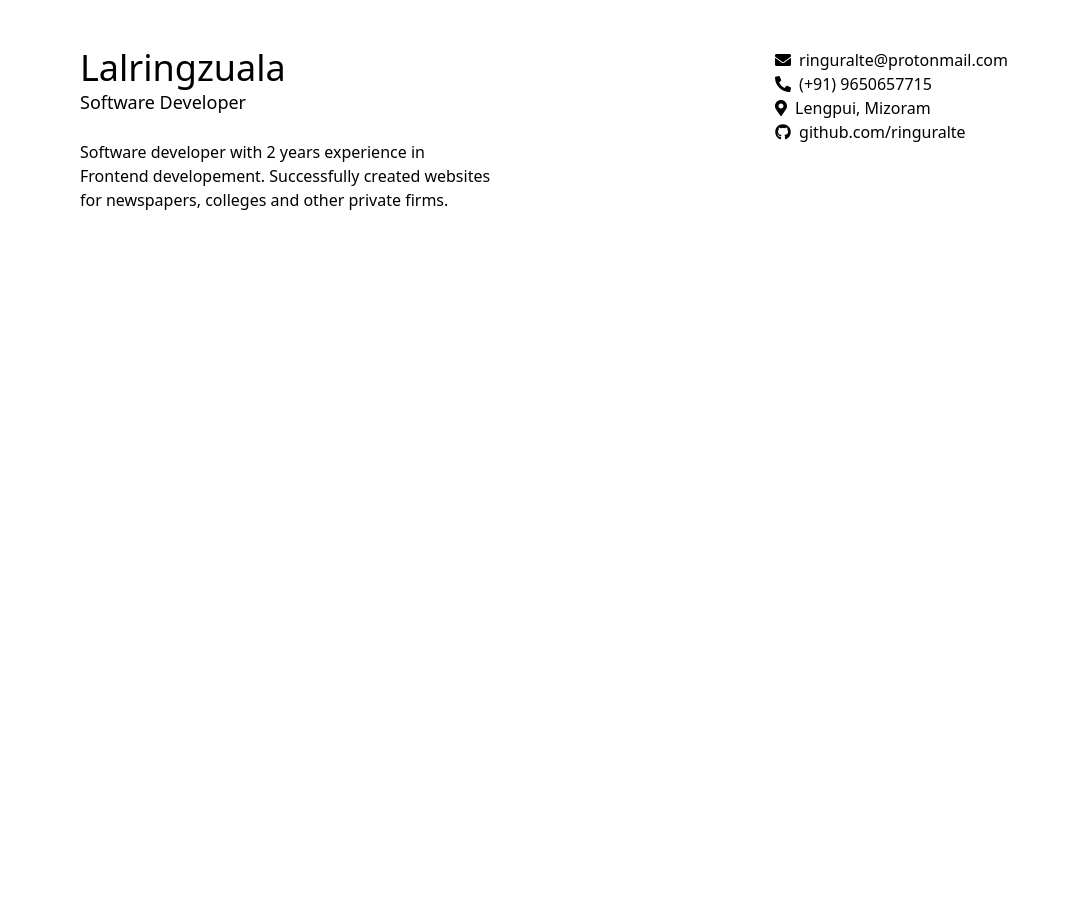
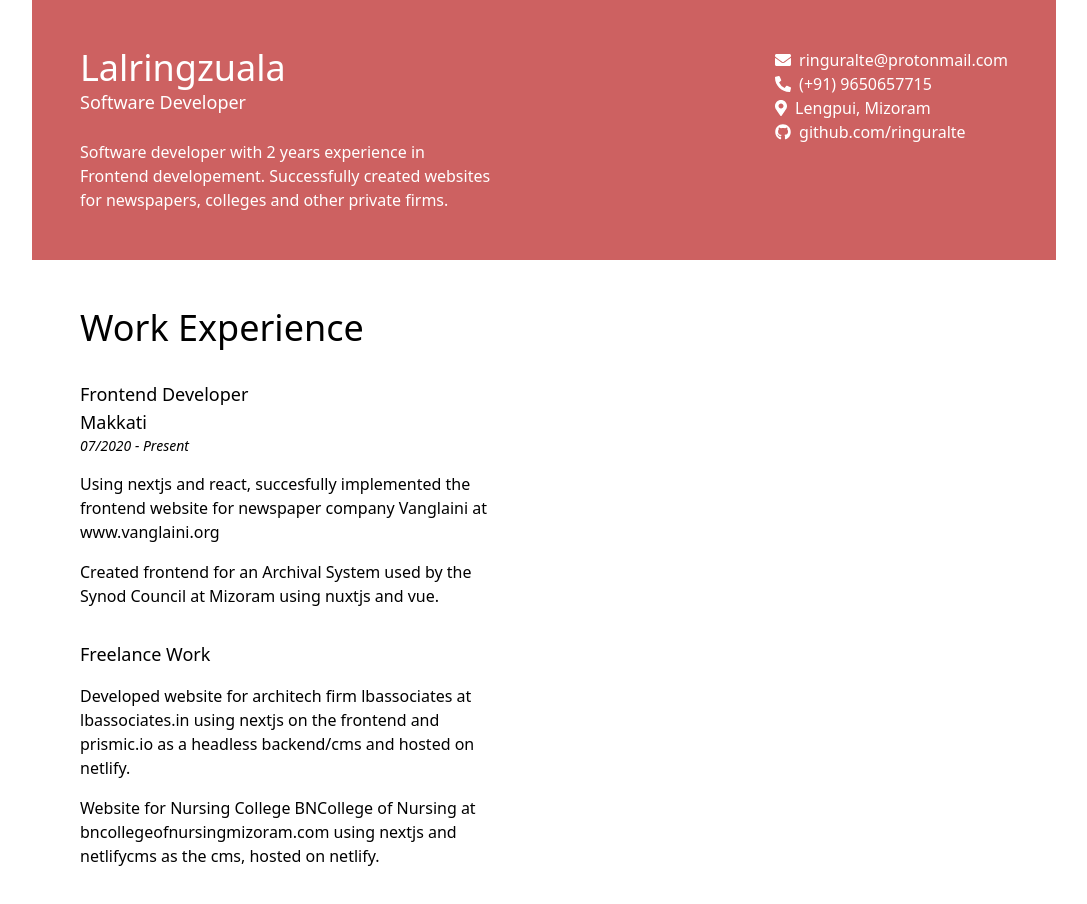
Before and after one commit to ringuralte/ringuralte, a Next.js app: page /resume in a window 1280 px wide. Shown: the top 904 px of the page, without its empty margins (96-1183 px from the left). Before the commit the page ends 800 px from the top, so only its background shows below. Built offline with nearby package versions, Linux system fonts and the light colour scheme.

Commit message:
Add Work Experience

```diff
--- a/pages/resume.tsx
+++ b/pages/resume.tsx
@@ -4,12 +4,12 @@ import {
   faPhoneAlt,
   faMapMarkerAlt,
 } from "@fortawesome/free-solid-svg-icons";
-import { faGithub } from "@fortawesome/free-brands-svg-icons"
+import { faGithub } from "@fortawesome/free-brands-svg-icons";
 
 const Resume = () => {
   return (
     <div className="max-w-screen-lg w-full mx-auto">
-      <div className="py-12 grid grid-cols-2">
+      <div className="py-12 grid grid-cols-2 bg-indianRed text-white">
         <div className="flex flex-col col-span-1">
           <h1 className="text-4xl px-12">Lalringzuala</h1>
           <h2 className="text-lg px-12">Software Developer</h2>
@@ -38,6 +38,40 @@ const Resume = () => {
           </p>
         </div>
       </div>
+
+      <div className="py-12 grid grid-cols-2">
+        <div className="col-span-1 flex flex-col">
+          <h2 className="text-4xl px-12">Work Experience</h2>
+
+          <div className="text-lg px-12 mt-8">Frontend Developer</div>
+          <div className="text-lg px-12">Makkati</div>
+          <div className="text-sm px-12 italic">07/2020 - Present</div>
+          <ul className="px-12 mt-4 gap-y-4 flex flex-col">
+            <li>
+              Using nextjs and react, succesfully implemented the frontend
+              website for newspaper company Vanglaini at www.vanglaini.org
+            </li>
+            <li>
+              Created frontend for an Archival System used by the Synod Council
+              at Mizoram using nuxtjs and vue.
+            </li>
+          </ul>
+
+          <div className="text-lg px-12 mt-8">Freelance Work</div>
+          <ul className="px-12 mt-4 gap-y-4 flex flex-col">
+            <li>
+              Developed website for architech firm lbassociates at
+              lbassociates.in using nextjs on the frontend and prismic.io as a
+              headless backend/cms and hosted on netlify.
+            </li>
+            <li>
+              Website for Nursing College BNCollege of Nursing at
+              bncollegeofnursingmizoram.com using nextjs and netlifycms as the
+              cms, hosted on netlify.
+            </li>
+          </ul>
+        </div>
+      </div>
     </div>
   );
 };
--- a/tailwind.config.js
+++ b/tailwind.config.js
@@ -1,11 +1,15 @@
 module.exports = {
-  purge: ['./pages/**/*.{js,ts,jsx,tsx}', './components/**/*.{js,ts,jsx,tsx}'],
+  purge: ["./pages/**/*.{js,ts,jsx,tsx}", "./components/**/*.{js,ts,jsx,tsx}"],
   darkMode: false, // or 'media' or 'class'
   theme: {
-    extend: {},
+    extend: {
+      colors: {
+        indianRed: "#cd6161",
+      },
+    },
   },
   variants: {
     extend: {},
   },
   plugins: [],
-}
+};
```
